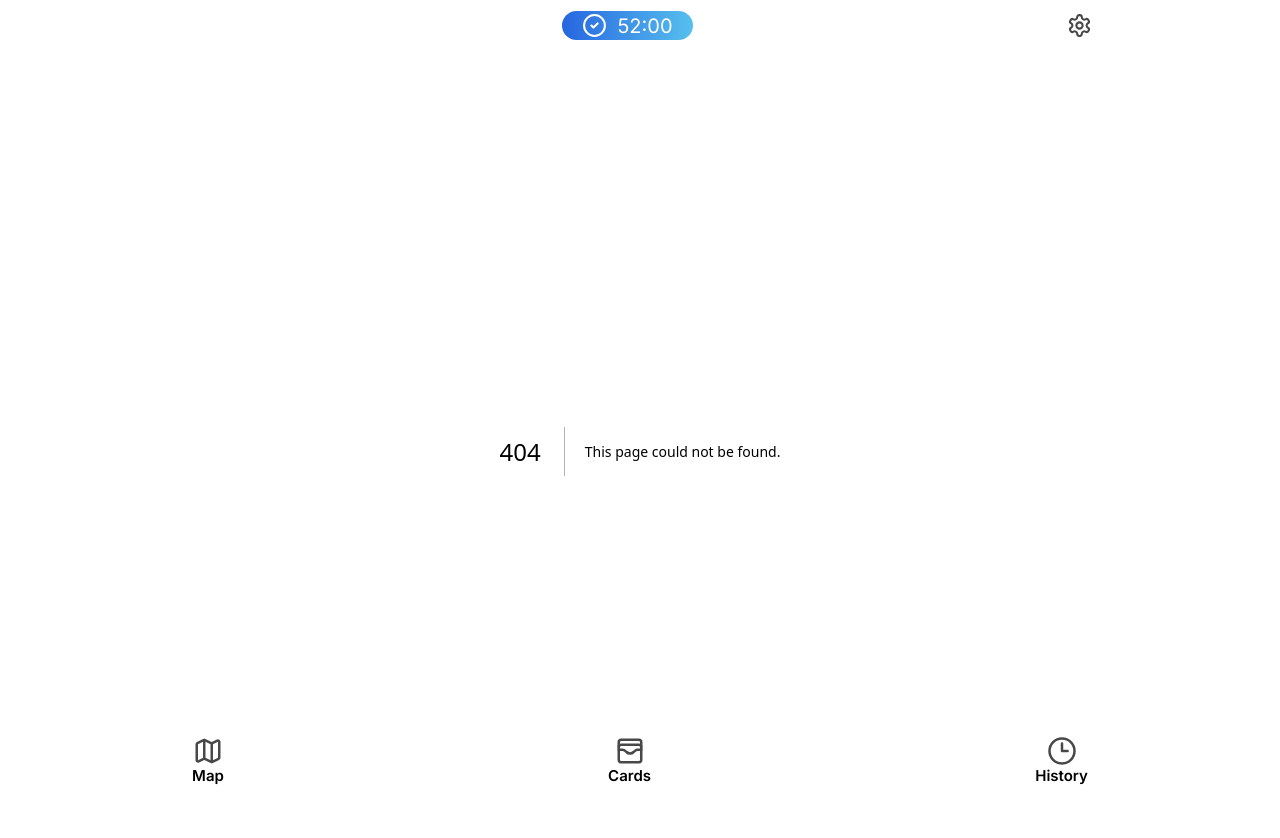
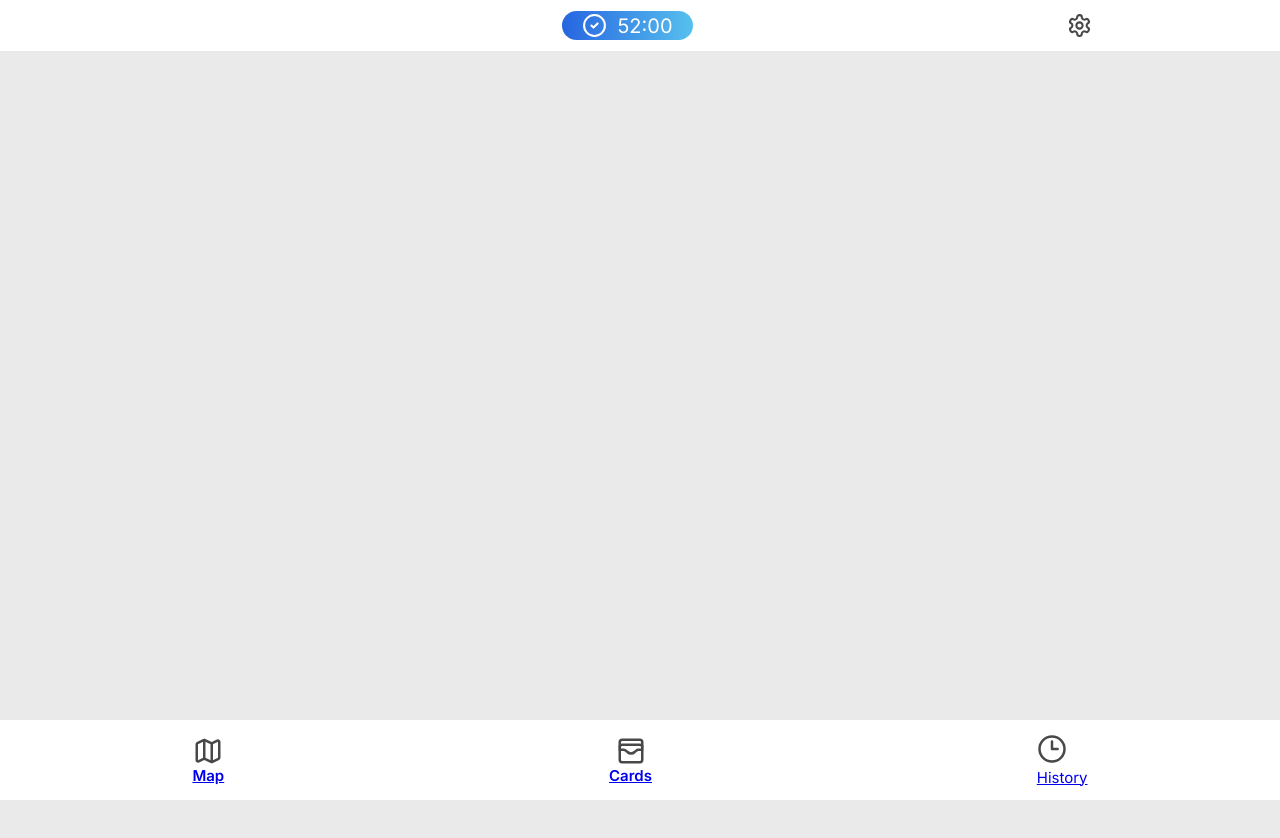
Before and after one commit to kadisonm/metro-app, a Next.js app: page /history in a window 1280 px wide. Before the commit this address had no page. Shown: the top 838 px of the page. After the commit the page ends 800 px from the top, so only its background shows below. Built offline with nearby package versions, Linux system fonts and the light colour scheme.

Commit message:
Start setting active link

```diff
--- /dev/null
+++ b/src/app/history/page.tsx
@@ -0,0 +1,10 @@
+'use client';
+
+export default function History() {
+  return (
+    <>
+      <div className="">
+      </div>
+    </>
+  );
+}
--- a/src/components/header/index.tsx
+++ b/src/components/header/index.tsx
@@ -1,3 +1,5 @@
+"use client"
+
 import styles from './styles.module.scss'
 
 import { CircleCheck } from 'lucide-react';
--- a/src/components/nav/index.tsx
+++ b/src/components/nav/index.tsx
@@ -1,24 +1,41 @@
+"use client"
+
 import styles from './styles.module.scss'
+
+import { usePathname } from 'next/navigation'
+import Link from 'next/link'
 
 import { Map, WalletCards, Clock3} from 'lucide-react';
 
 export default function Nav() {
+    const pathname = usePathname()
+
     return (
         <div className={styles.primary}>
-            <div className={styles.item}>
+            <Link
+                href="/map"
+                className={`${pathname === '/map' ? styles.active : styles.item}`}
+            >
                 <Map id="large" />
                 <h4>Map</h4>
-            </div>
+            </Link>
 
-            <div className={styles.item}>
+            <Link
+                href="/cards"
+                className={styles.item}
+                id={`${pathname === '/cards' ? "active" : ""}`}
+            >
                 <WalletCards id="large" />
                 <h4>Cards</h4>
-            </div>
+            </Link>
 
-            <div className={styles.item}>
+            <Link
+                href="/history"
+                className={`${pathname === '/history' ? styles.active : styles.item}`}
+            >
                 <Clock3 id="large" />
                 <h4>History</h4>
-            </div>
+            </Link>
         </div>
     )
 }
--- a/src/components/nav/styles.module.scss
+++ b/src/components/nav/styles.module.scss
@@ -25,5 +25,9 @@
         h4 {
             font-weight: 600;
         }
+
+        .active {
+            color: $color-primary;
+        }
     }
 }
```
Also changed, not shown: src/app/cards/page.tsx (added, +10 -0 lines), src/app/map/page.tsx (added, +10 -0 lines), src/app/page.tsx (+4 -17 lines).
